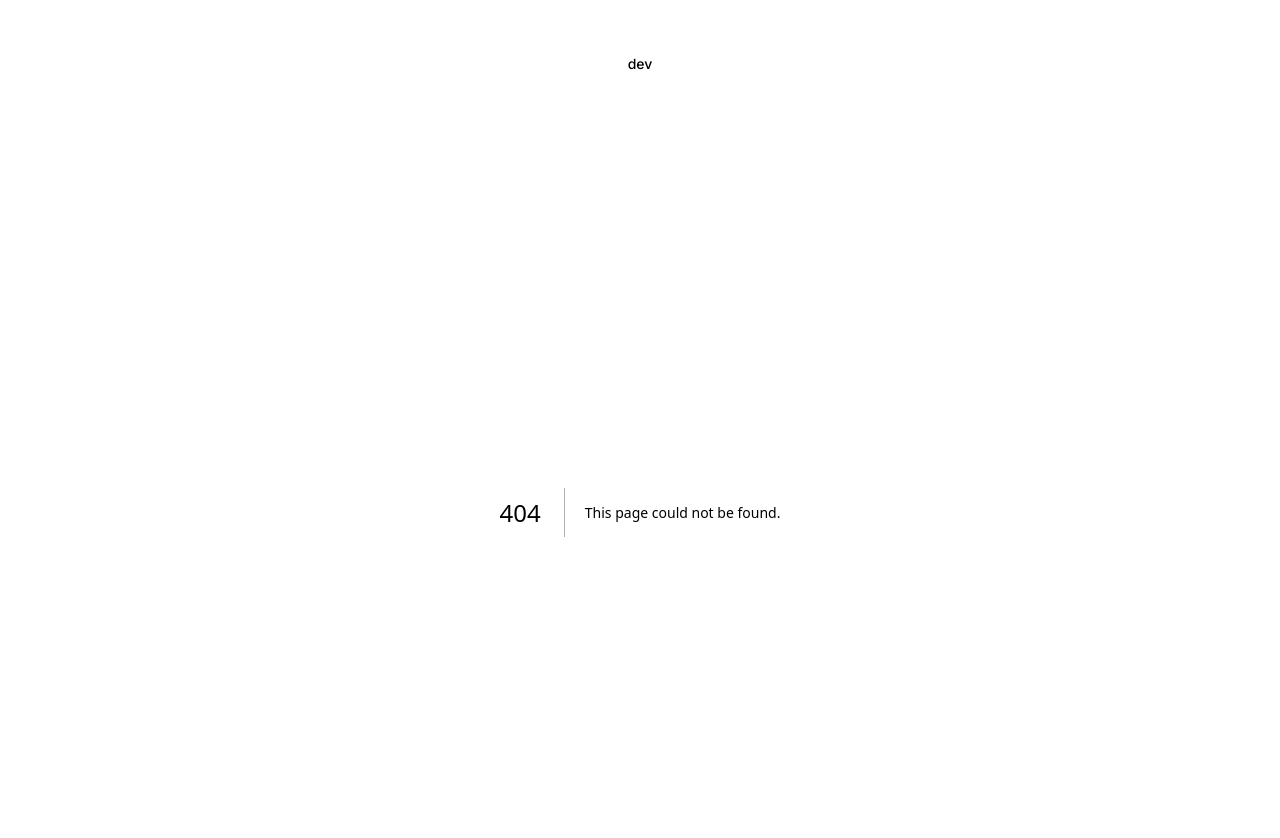
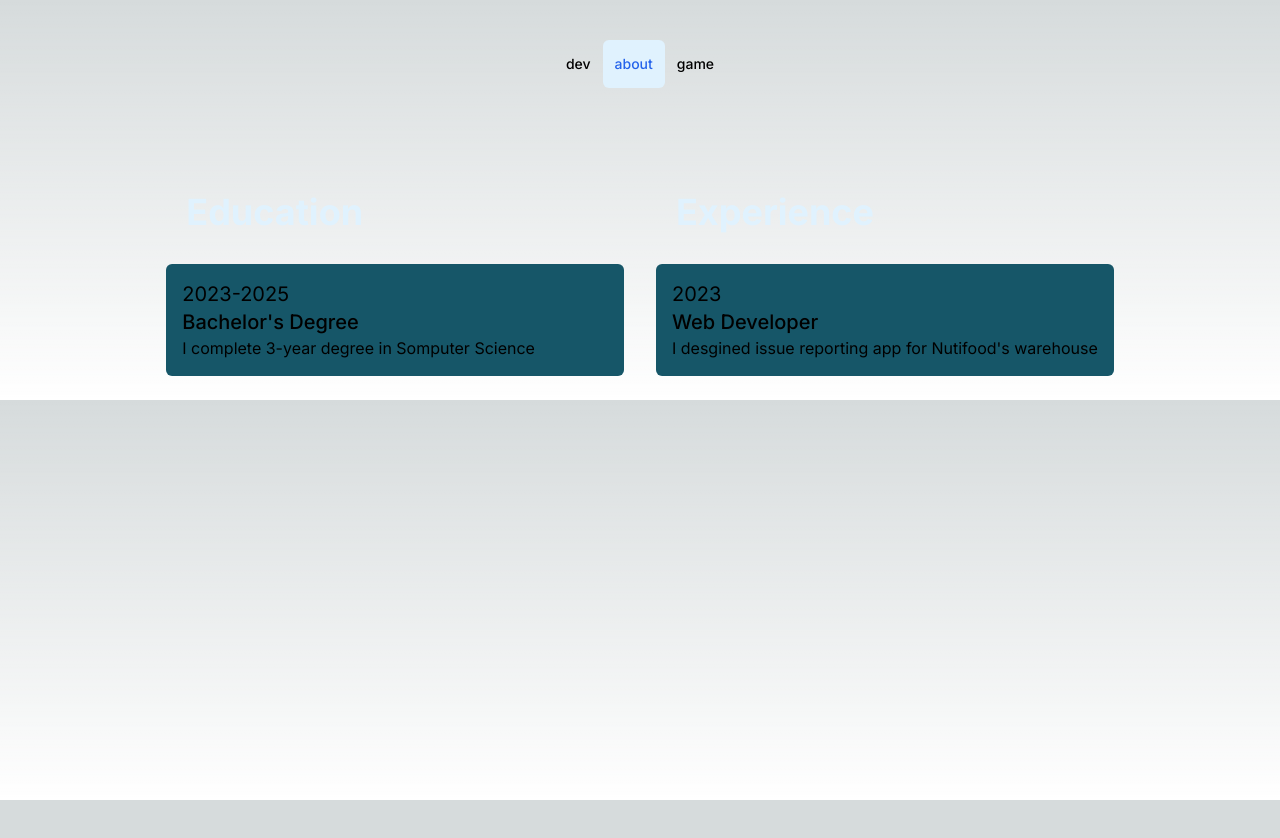
Before and after one commit to phongnguyn/phongnguyn.github.io, a Next.js app: page /about in a window 1280 px wide. Before the commit this address had no page. Shown: the top 838 px of the page. After the commit the page ends 800 px from the top, so only its background shows below. Built offline with nearby package versions, Linux system fonts and the light colour scheme.

Commit message:
adding about me page

```diff
--- /dev/null
+++ b/app/about/page.tsx
@@ -0,0 +1,12 @@
+import {Education, Experience} from "../ui/about/sect";
+
+export default function page() {
+    return (
+        <main className="pt-20 pb-6 flex items-center flex-col">
+            <div className="grid grid-cols-1 md:grid-cols-2 gap-8">
+                <Education></Education>
+                <Experience></Experience>
+            </div>
+        </main>
+    );
+}
--- /dev/null
+++ b/app/game/page.tsx
@@ -0,0 +1,7 @@
+export default function page() {
+    return (
+        <>
+            <p>Game</p>
+        </>
+    );
+}
--- a/app/globals.css
+++ b/app/globals.css
@@ -11,8 +11,8 @@
 @media (prefers-color-scheme: dark) {
   :root {
     --foreground-rgb: 255, 255, 255;
-    --background-start-rgb: 0, 0, 0;
-    --background-end-rgb: 0, 0, 0;
+    --background-start-rgb: 6,24,41;
+    --background-end-rgb: 6,24,41;
   }
 }
 
--- a/app/layout.tsx
+++ b/app/layout.tsx
@@ -20,7 +20,7 @@ export default function RootLayout({
   return (
     <html lang="en">
       <body className={inter.className}>
-        <div className="pt-10 pb-6 flex items-center flex-col">
+        <div className="pt-10 pb-6 flex justify-center items-center">
           <NavLinks />
         </div>
         {children}
--- a/app/page.tsx
+++ b/app/page.tsx
@@ -1,7 +1,7 @@
 import Portfolio from './ui/porfolio';
 import {AiFillLinkedin, AiFillGithub} from 'react-icons/ai';
 
-export default function RootLayout() {
+export default function Home() {
   return (
     <main className="pt-20 pb-6 flex items-center flex-col">
       <div className="text-center">
--- /dev/null
+++ b/app/ui/about/sect.tsx
@@ -0,0 +1,25 @@
+export function Education() {
+    return (
+        <div>
+            <p className="text-4xl font-bold text-sky-100 pl-5 pb-8">Education</p>
+            <div className="bg-[#165668] p-4 rounded-md">
+                <h3 className="text-xl">2023-2025</h3>
+                <h4 className="text-xl  font-medium">Bachelor&apos;s Degree</h4>
+                <p>I complete 3-year degree in Somputer Science</p>
+            </div>
+        </div>
+    );
+}
+
+export function Experience() {
+    return (
+        <div>
+            <p className="text-4xl font-bold text-sky-100 pl-5 pb-8">Experience</p>
+            <div className="bg-[#165668] p-4 rounded-md">
+                <h3 className="text-xl">2023</h3>
+                <h4 className="text-xl  font-medium">Web Developer</h4>
+                <p>I desgined issue reporting app for Nutifood's warehouse</p>
+            </div>
+        </div>
+    );
+}
--- a/app/ui/nav-links.tsx
+++ b/app/ui/nav-links.tsx
@@ -9,6 +9,14 @@ const links = [
         name: 'dev',
         href: '/',
     },
+    {
+      name: 'about',
+      href: '/about',
+    },
+		{
+			name: 'game',
+			href: '/game',
+		}
 ];
 
 export default function NavLinks() {
```
